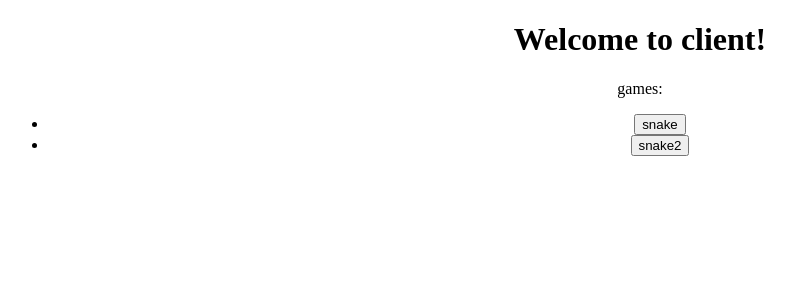
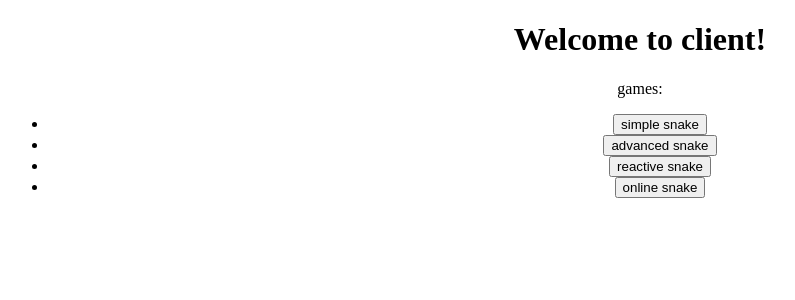
Before and after one commit to zhangaz1/project-evolution-demo2, an Angular app in the folder src/client/: page / in a window 1280 px wide. Shown: the top 300 px of the page, without its empty margins (0-795 px from the left). Built offline with nearby package versions, Linux system fonts and the light colour scheme.

Commit message:
add snakes

```diff
--- a/src/client/src/app/shared/games/games.service.ts
+++ b/src/client/src/app/shared/games/games.service.ts
@@ -13,8 +13,10 @@ export class GamesService {
 
   public getGames(): Observable<IGame[]> {
     return of([
-      new Game('snake', 'snake'),
-      new Game('snake2', 'snake2'),
+      new Game('simpleSnake', 'simple snake'),
+      new Game('advancedSnake', 'advanced snake'),
+      new Game('rxSnake', 'reactive snake'),
+      new Game('onlineSnake', 'online snake'),
     ]);
   }
 
```
